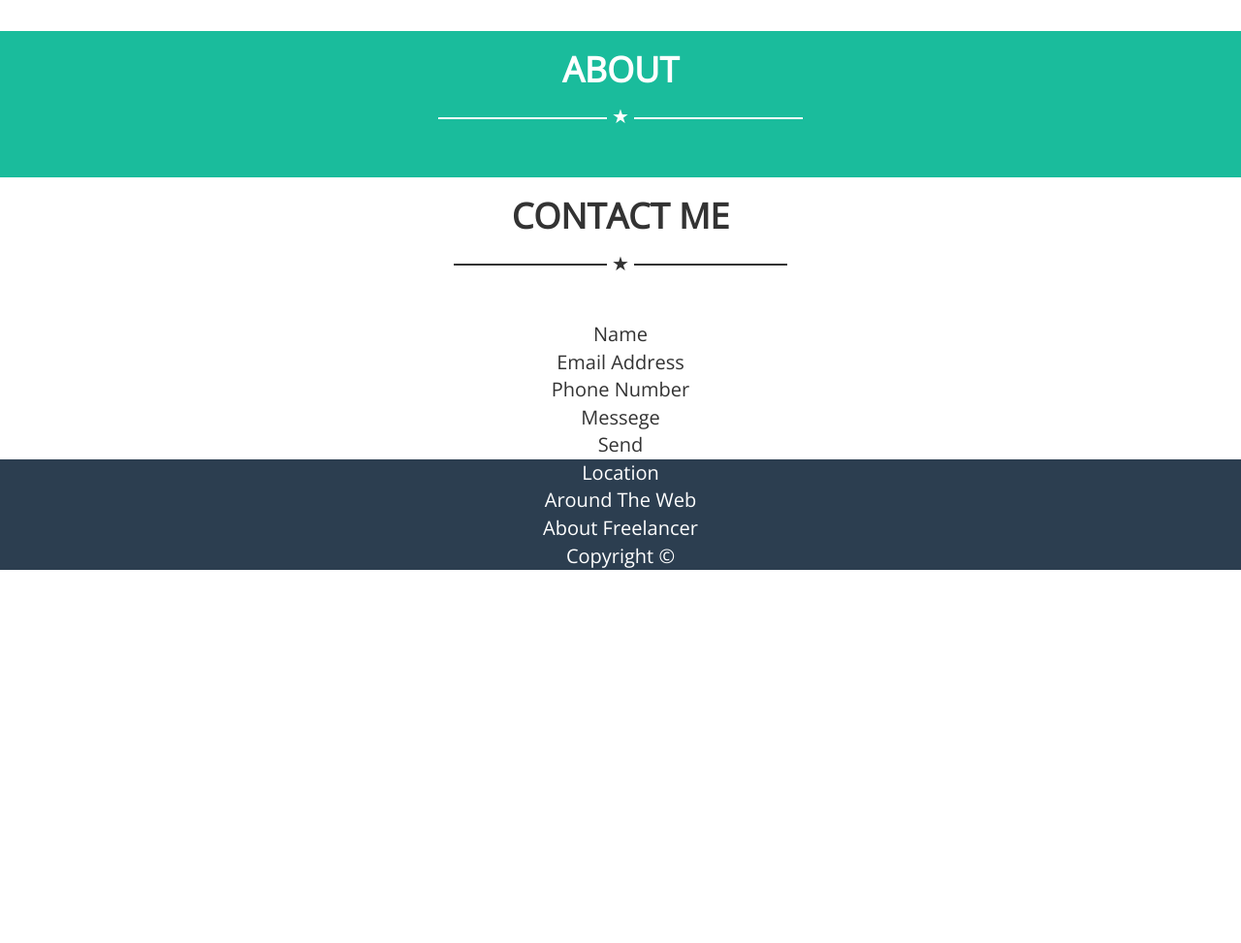
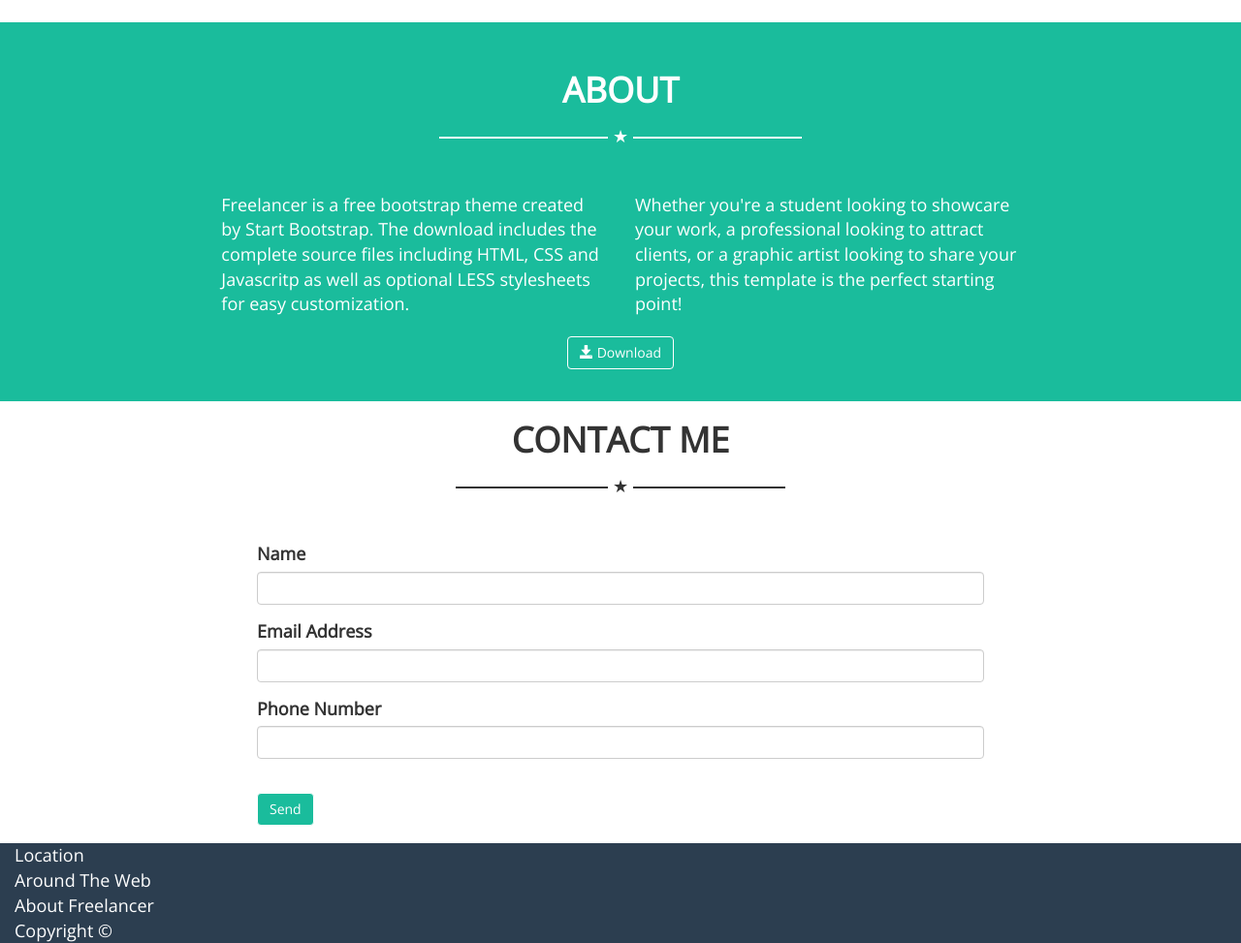
Before and after one commit to PanoramaView/html-css-bootstrap-freelancer, a plain HTML site: page index.html in a window 1280 px wide. Shown: the part 1360-2333 px from the top of the page at 97% size. Before the commit the page ends 1948 px from the top, so only its background shows below. Drawn offline with nearby package versions, Linux system fonts and the light colour scheme.

Commit message:
progress

```diff
--- a/index.html
+++ b/index.html
@@ -49,7 +49,7 @@
                     </div>
                 </div>
                 <div class="row">
-                    <div class="col-sm-6 col-sm-offset-3 hero-title title">
+                    <div class="col-sm-6 col-sm-offset-3 hero-title title text-center">
                         <h1>START BOOTSTRAP</h1>
                         <div class="star-line">
                             <div class="linea-retta"></div>
@@ -65,7 +65,7 @@
         <section>
             <div class="container">
                 <div class="row">
-                  <div class="col-sm-6 col-sm-offset-3 hero-title">
+                  <div class="col-sm-6 col-sm-offset-3 hero-title text-center">
                       <div class="title">
                           <h1>PORTFOLIO</h1>
                           <div class="star-line">
@@ -114,8 +114,9 @@
 
         <section>
             <div class="container-fluid bg_green">
+                <div class="pad_pag">
                     <div class="row">
-                  <div class="col-sm-6 col-sm-offset-3 hero-title">
+                      <div class="col-sm-6 col-sm-offset-3 hero-title text-center">
                         <div class="title">
                             <h1>ABOUT</h1>
                             <div class="star-line">
@@ -124,6 +125,23 @@
                               <div class="linea-retta"></div>
                           </div>
                         </div>
+                      </div>
+
+                      <div class="col-sm-8 col-sm-offset-2">
+                          <div class="row">
+                              <div class="col-sm-6 text-left">
+                                  Freelancer is a free bootstrap theme created by Start Bootstrap. The download includes the complete source files including HTML, CSS and Javascritp as well as optional LESS stylesheets for easy customization.
+                              </div>
+                              <div class="col-sm-6 text-left">
+                                  Whether you're a student looking to showcare your work, a professional looking to attract clients, or a graphic artist looking to share your projects, this template is the perfect starting point!
+                              </div>
+                          </div>
+                      </div>
+                    </div>
+                    <div class="text-center">
+                        <a class="btn btn-outline-white text-center btn_my" href="#" role="button">
+                            <span class="glyphicon glyphicon-save" aria-hidden="true"></span> Download
+                        </a>
                     </div>
                 </div>
                 <div class="row">
@@ -139,7 +157,7 @@
         <section>
             <div class="container">
                 <div class="row">
-                  <div class="col-sm-6 col-sm-offset-3 hero-title">
+                  <div class="col-sm-6 col-sm-offset-3 hero-title text-center">
                       <div class="title">
                         <h1>CONTACT ME</h1>
                         <div class="star-line">
@@ -150,11 +168,30 @@
                 </div></div>
                 </div>
                 <div class="row">
-                  <div class="col-xs-12">Name</div>
+                    <div class="col-sm-8 col-sm-offset-2">
+                        <form>
+                            <div class="form-group">
+                                <label for="name1">Name</label>
+                                <input type="text" class="form-control" id="exampleInputEmail1">
+                              </div>
+                            <div class="form-group">
+                              <label for="email1">Email Address</label>
+                              <input type="email" class="form-control" id="exampleInputEmail1">
+                            </div>
+                            <div class="form-group">
+                              <label for="phone1">Phone Number</label>
+                              <input type="tel" class="form-control" id="exampleInputPassword1">
+                            </div>
+                            <div class="form-group">
+                            </div>
+                            <button type="submit" class="btn btn-outline-white text-center btn_my">Send</button>
+                        </form>
+                    </div>
+                  <!-- <div class="col-xs-12">Name</div>
                   <div class="col-xs-12">Email Address</div>
                   <div class="col-xs-12">Phone Number</div>
                   <div class="col-xs-12">Messege</div>
-                  <div class="col-xs-12">Send</div>
+                  <div class="col-xs-12">Send</div> -->
                 </div>
             </div>
         </section>
--- a/style.css
+++ b/style.css
@@ -1,13 +1,15 @@
 *{
     font-family: 'Open Sans', sans-serif;
-    text-align: center;
-    font-size: 18px;
+    font-size: 16px;
 }
 .title > h1{
     font-weight:1000;
 }
 nav h2{
     margin: 10;
+}
+form{
+    text-align: left;
 }
 
 /* Small devices (tablets, 768px and up) */
@@ -18,7 +20,7 @@ nav h2{
 /* Medium devices (desktops, 992px and up) */
 @media (min-width: 992px) {
     *{
-        font-size: 20px;
+        font-size: 18px;
     }
  }
 
@@ -32,7 +34,8 @@ nav h2{
     background-color: #2C3E50;
     color: white;
 }
-.bg_green{
+.bg_green,
+.bg_green a{
     background-color: #1ABC9C;
     color: white;
 }
@@ -63,3 +66,25 @@ nav h2{
 .hero-title{
     margin-bottom: 30px;
 }
+.title{
+    text-transform: uppercase;
+}
+
+.btn_my.btn-outline-white{
+    color: white;
+    background-color: #1ABC9C;
+    border: solid 1px white;
+    margin-top: 20px;
+}
+.btn_my.btn.focus, .btn_my.btn:hover {
+    color: white;
+    text-decoration: none;
+    background-color: rgba(255, 255, 255, 0.308);
+}
+.btn.btn-outline-white span{
+    font-size: 14px;
+    line-height: 15px;
+}
+.pad_pag{
+    padding: 30px 0;
+}
```
Lines whose indentation alone changed are shown as unchanged.
